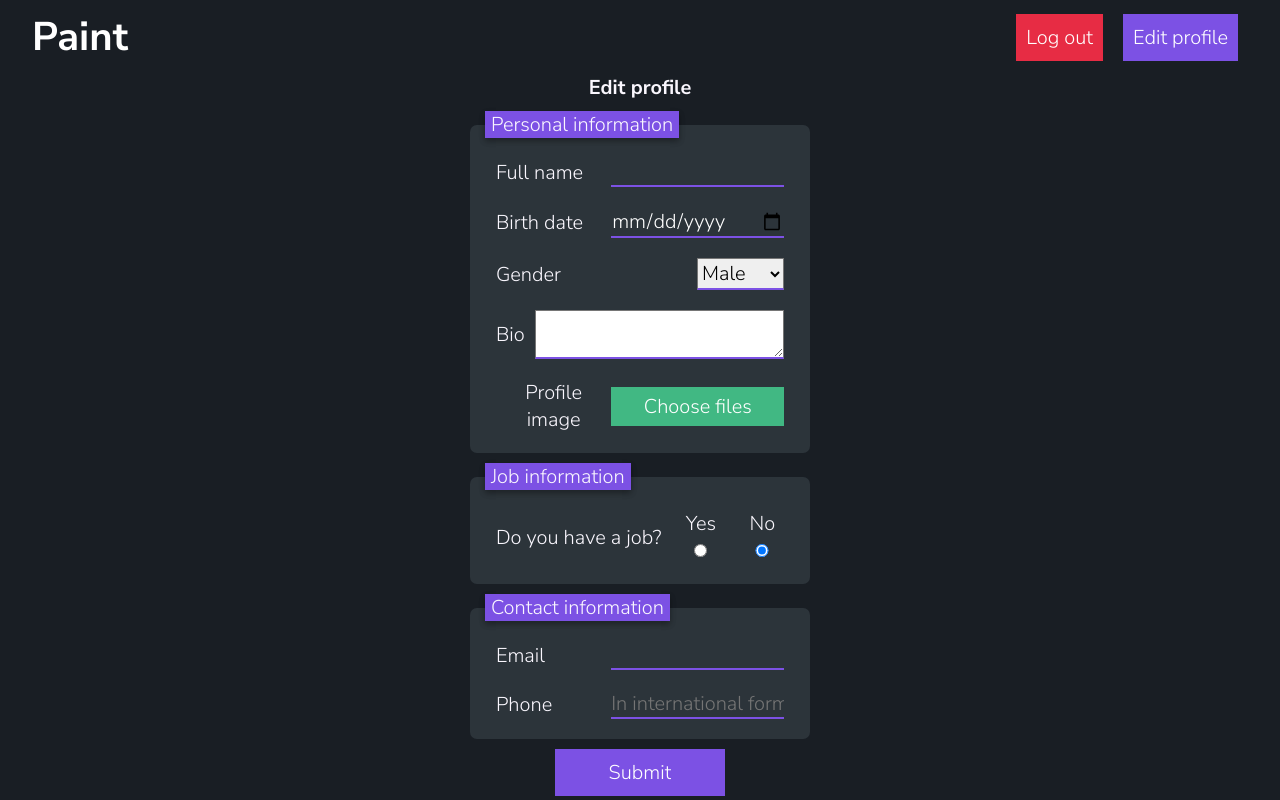
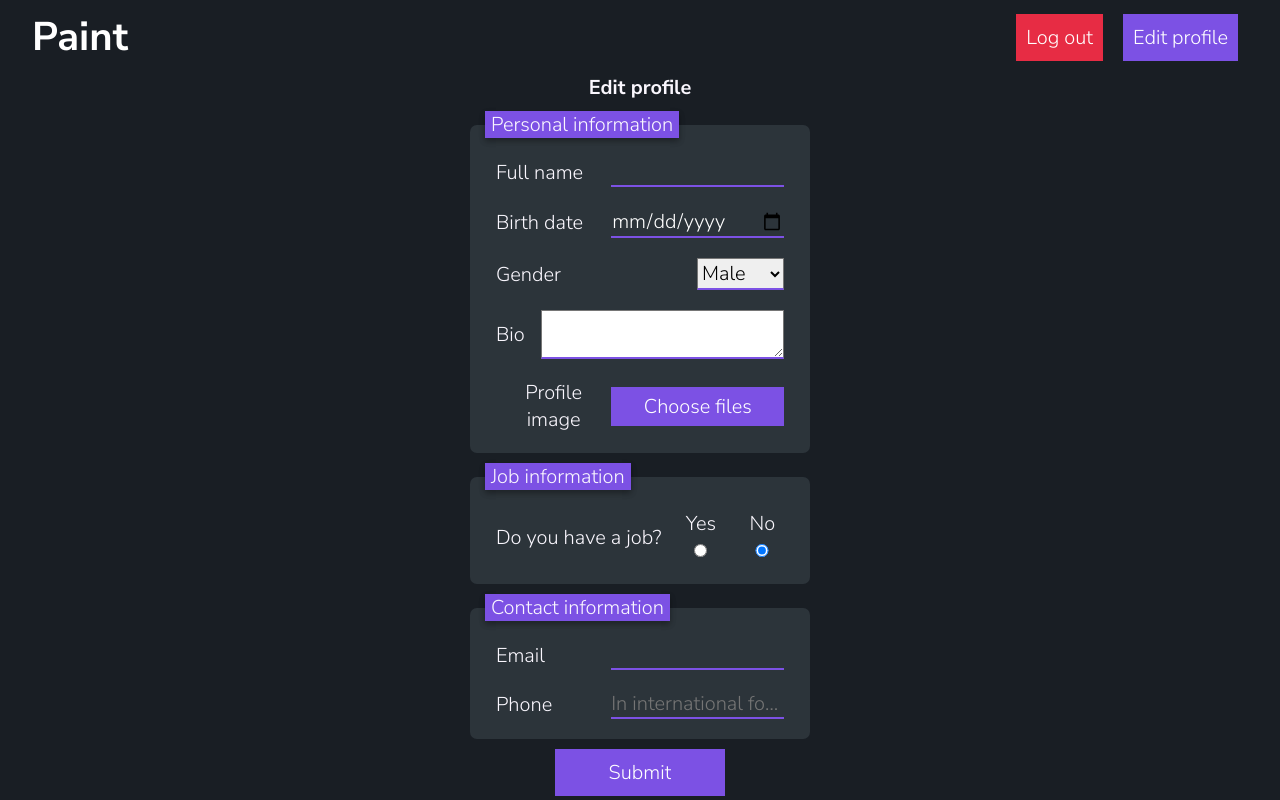
Before and after one commit to donkey-hott/Vue-mini-paint, a Vue app: page /edit-profile in a window 1280 px wide. Built offline with nearby package versions, Linux system fonts and the light colour scheme; no server answers; the database is empty; sample sign-in values are in the browser's storage.

Commit message:
fix the store bug with obligatory 'payload' parameter

```diff
--- a/src/components/authentication/LogOut.vue
+++ b/src/components/authentication/LogOut.vue
@@ -19,7 +19,7 @@ export default defineComponent({
 
     async function logOut() {
       try {
-        store.dispatch(ActionTypes.LOG_OUT, undefined);
+        store.dispatch(ActionTypes.LOG_OUT);
         router.push("sign-in");
       } catch (error) {
         toast.error(`Cannot log out: ${error.message}`);
--- a/src/store/modules/auth/index.ts
+++ b/src/store/modules/auth/index.ts
@@ -34,7 +34,7 @@ export type Store<S = State> = Omit<
 } & {
   dispatch<K extends keyof Actions>(
     key: K,
-    payload: Parameters<Actions[K]>[1],
+    payload?: Parameters<Actions[K]>[1],
     options?: DispatchOptions
   ): ReturnType<Actions[K]>;
 };
--- a/src/views/Registration.vue
+++ b/src/views/Registration.vue
@@ -235,8 +235,7 @@ export default defineComponent({
     onMounted(() => {
       if (currentRoute.value === "edit-profile") {
         /* TODO: FIX A BUG WITH UNNECESSARY PARAMETER IN STORE  */
-        /* TODO: in "LOAD_PROFILE" function replace 'return' with 'reject' */
-        store.dispatch(ActionTypes.LOAD_PROFILE, undefined)?.then((value) => {
+        store.dispatch(ActionTypes.LOAD_PROFILE).then((value) => {
           Object.assign(profile, value);
         });
       }
@@ -290,6 +289,9 @@ export default defineComponent({
       select {
         border-bottom: 2px solid $emphasizing;
         margin-left: 0.5em;
+        white-space: nowrap;
+        overflow: hidden;
+        text-overflow: ellipsis;
       }
 
       input,
@@ -299,12 +301,13 @@ export default defineComponent({
 
       .file-input {
         max-width: 60%;
+        background: $emphasizing;
       }
     }
   }
 
   .job-infos {
-    width: 70%;
+    width: 90%;
     label {
       width: 100%;
     }
```
